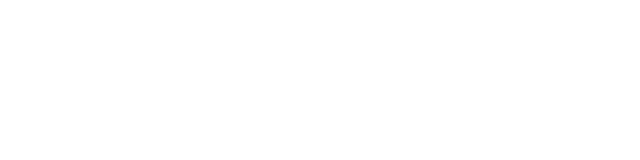
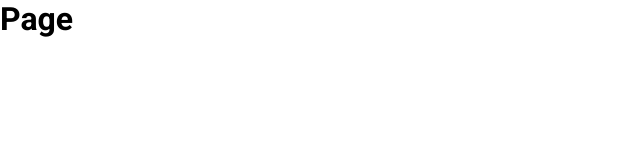
Before and after one commit to macedo-developer/clone-home-page-tesla, a React (Create React App) app: page / in a window 1280 px wide. Shown: the top 160 px of the page, without its empty margins (0-640 px from the left). Built offline with nearby package versions, Linux system fonts and the light colour scheme.

Commit message:
Change name

```diff
--- a/src/components/Page/styles.ts
+++ b/src/components/Page/styles.ts
@@ -1,5 +1,3 @@
-import { createGlobalStyle } from "styled-components";
+import styled from "styled-components";
 
-export const Container = createGlobalStyle`
-
-`;
+export const Container = styled.div``;
```
